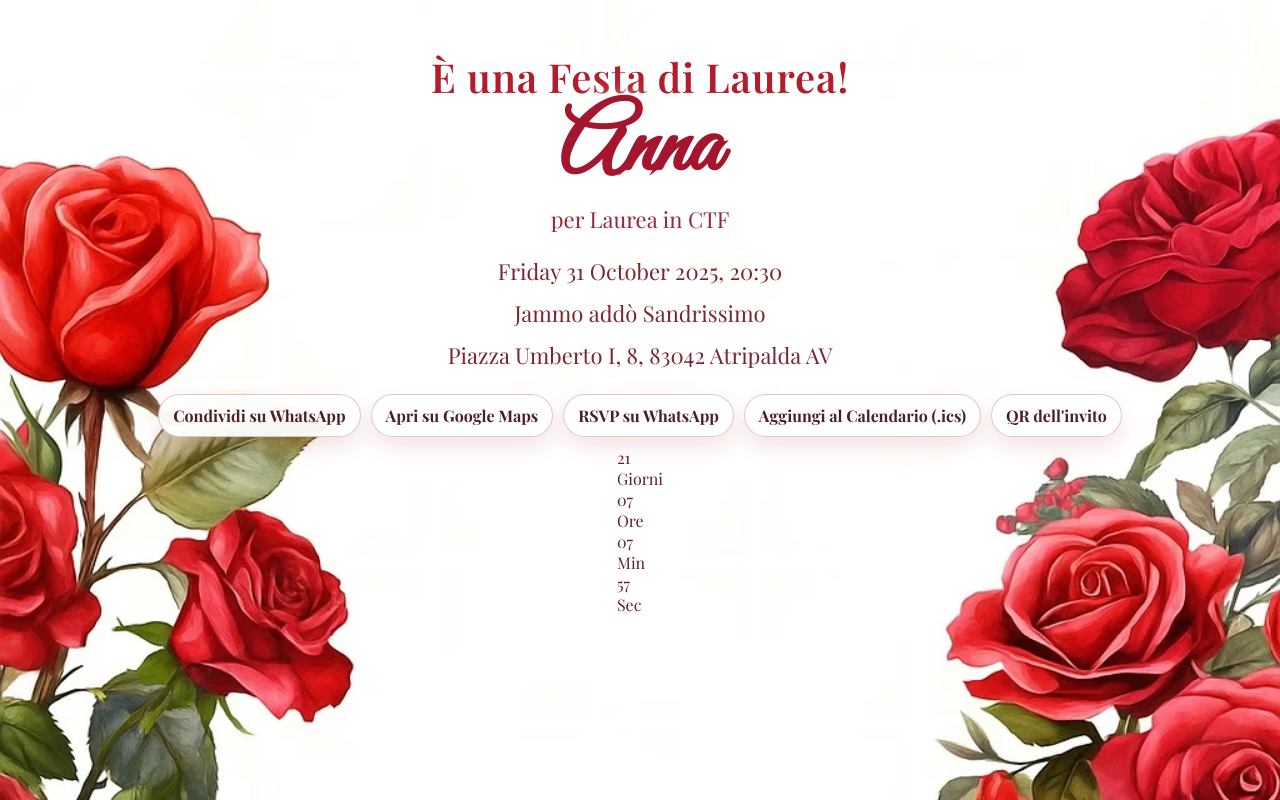
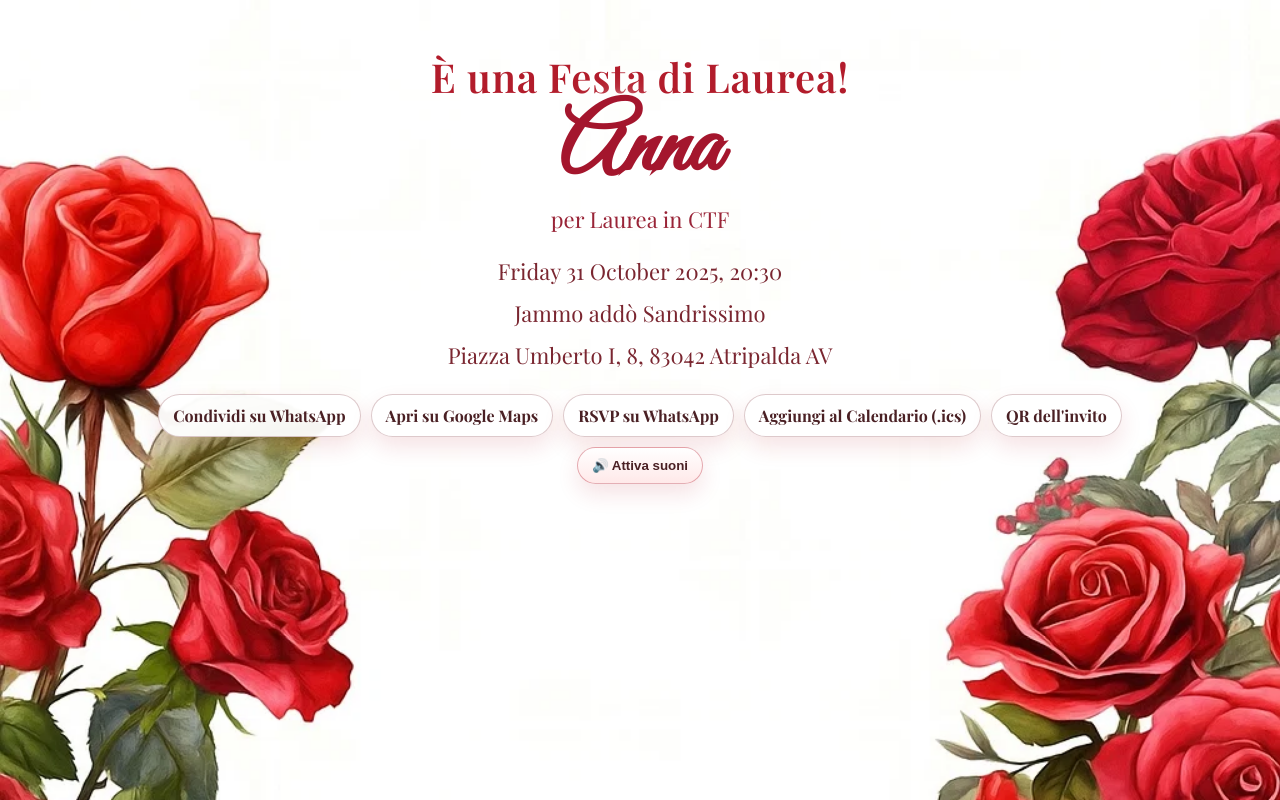
Before and after one commit to nicolagrieco00/Biglietto-Laurea, a Flask app: page / in a window 1280 px wide. Run offline with Flask 3, Linux system fonts and the light colour scheme.

Commit message:
Add files via upload

```diff
--- a/templates/invite.html
+++ b/templates/invite.html
@@ -6,22 +6,19 @@
   <title>{{ event.title }} – {{ event.celebrant_name }}</title>
   <link rel="preconnect" href="https://fonts.googleapis.com">
   <link rel="preconnect" href="https://fonts.gstatic.com" crossorigin>
-  <link href="https://fonts.googleapis.com/css2?family=Playfair+Display:wght@400;600;700&family=Great+Vibes&family=Inter:wght@400;600&display=swap" rel="stylesheet">
+  <link href="https://fonts.googleapis.com/css2?family=Great+Vibes&family=Playfair+Display:wght@400;600;700&display=swap" rel="stylesheet">
   <link rel="stylesheet" href="{{ url_for('static', filename='style.css') }}">
+  <meta name="theme-color" content="#ffffff">
 </head>
 <body>
   <div class="bg"></div>
   <main class="canvas">
     <h2 class="line title">{{ event.title }}</h2>
-    <div class="line sep"></div>
     <h1 class="line name">{{ event.celebrant_name }}</h1>
     <p class="line for">per {{ event.degree }}</p>
-
     <p class="line when">{{ formatted_time }}</p>
     <p class="line where">{{ event.venue }}</p>
     <p class="line addr">{{ event.address }}</p>
-
-    {% if guest %}<p class="line hello">Caro/a <strong>{{ guest }}</strong>, sei invitato con gioia! 🌹</p>{% endif %}
 
     <div class="cta">
       <a id="waShare" class="btn" target="_blank" rel="noreferrer">Condividi su WhatsApp</a>
@@ -30,34 +27,9 @@
       <a class="btn" href="/download.ics">Aggiungi al Calendario (.ics)</a>
       <a class="btn" href="/qr.png{% if guest %}?guest={{ guest }}{% endif %}" target="_blank">QR dell'invito</a>
     </div>
-
-    <section class="countdown" id="countdown">
-      <div class="box"><div class="num" id="d">--</div><div class="label">Giorni</div></div>
-      <div class="box"><div class="num" id="h">--</div><div class="label">Ore</div></div>
-      <div class="box"><div class="num" id="m">--</div><div class="label">Min</div></div>
-      <div class="box"><div class="num" id="s">--</div><div class="label">Sec</div></div>
-    </section>
+    <button id="soundBtn" class="btn sound">🔊 Attiva suoni</button>
   </main>
-
-  <script>
-    const startISO = "{{ start.isoformat() }}";
-    function updateShareLink(){
-      const url = window.location.href;
-      const msg = `Sei invitato alla festa di laurea di {{ event.celebrant_name }}!\n\n{{ event.title }} – {{ event.degree }}\n{{ formatted_time }}\n{{ event.venue }} – {{ event.address }}\nApri l'invito qui: ${url}\nGrazie!`;
-      document.getElementById('waShare').href = "https://wa.me/?text=" + encodeURIComponent(msg);
-    }
-    function pad(n){ return String(n).padStart(2,'0'); }
-    function tick(){
-      const startTime = new Date(startISO).getTime();
-      const diff = Math.max(0, startTime - Date.now());
-      const d = Math.floor(diff / (1000*60*60*24));
-      const h = Math.floor((diff % (1000*60*60*24)) / (1000*60*60));
-      const m = Math.floor((diff % (1000*60*60)) / (1000*60));
-      const s = Math.floor((diff % (1000*60)) / 1000);
-      d_el.textContent = pad(d); h_el.textContent = pad(h); m_el.textContent = pad(m); s_el.textContent = pad(s);
-    }
-    const d_el = document.getElementById('d'), h_el = document.getElementById('h'), m_el = document.getElementById('m'), s_el = document.getElementById('s');
-    updateShareLink(); setInterval(tick, 1000); tick();
-  </script>
+  <div id="fxLayer"></div>
+  <script src="{{ url_for('static', filename='script.js') }}"></script>
 </body>
 </html>
```
